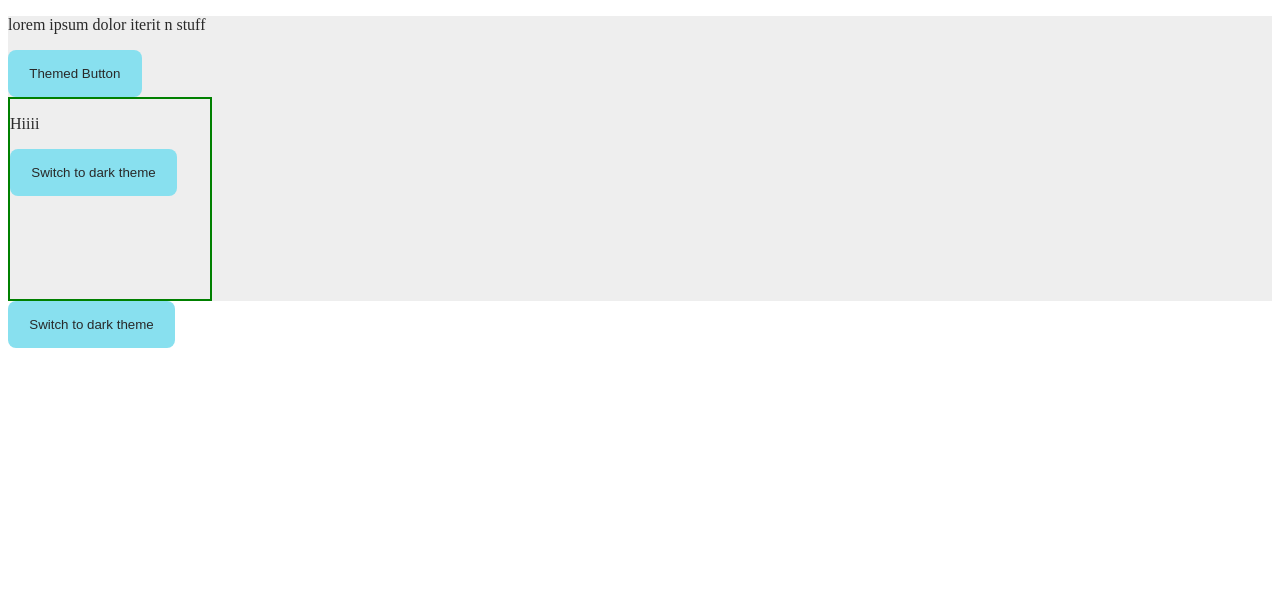
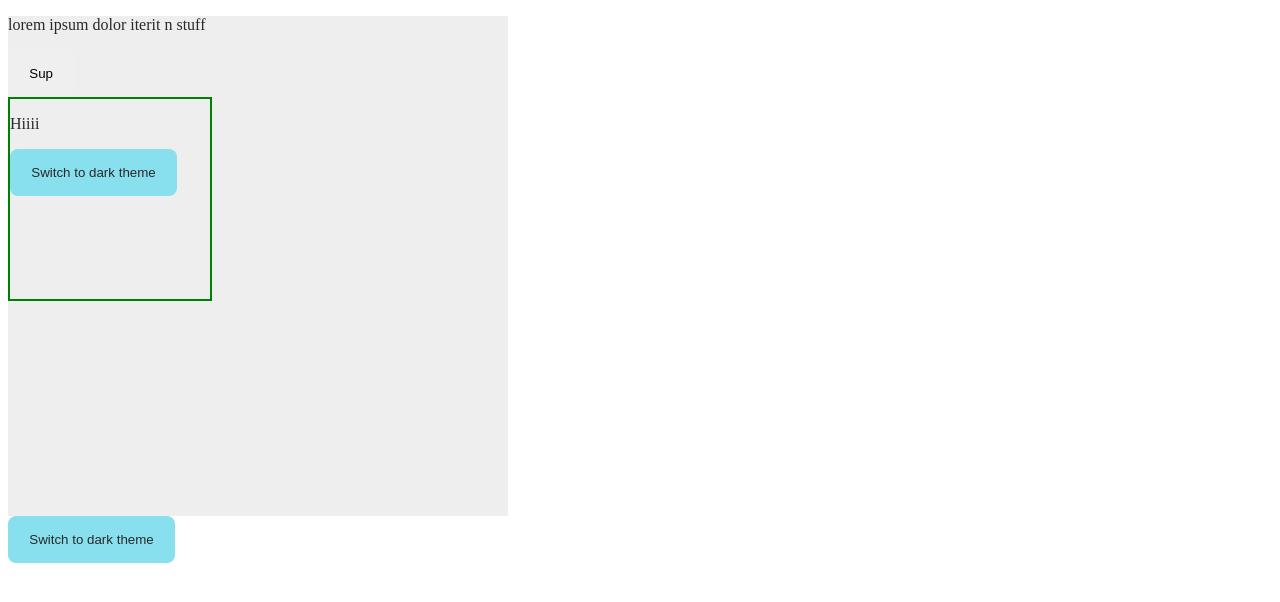
Before and after one commit to AbhilashRPrasad/Context-Theme-Toggler---Building-theme-toggler-React-Authentication-Add-signin---33slbp7mvvek, a React app: page / in a window 1280 px wide. Shown: the top 602 px of the page. Built offline with nearby package versions, Linux system fonts and the light colour scheme.

Commit message:
Update Page.js

```diff
--- a/src/components/Page.js
+++ b/src/components/Page.js
@@ -1,23 +1,17 @@
-import React, { useContext, useState } from 'react';
+import React, { useContext } from 'react';
 import { LocalThemedBox } from './LocalThemedBox';
-import { ThemeContext, ThemeProvider } from './ThemeProvider';
+import { ThemeContext } from './ThemeProvider';
 
 const Page = () => {
-
-    const {theme,setTheme} = useContext(ThemeContext);
-
+      const themeToggle = useContext(ThemeContext)
     return(
-        <div className={'bg-'+theme} id="themed-page">
-            <p id="themed-text-container" className={'txt-'+theme}>
+        <div className={`container bg-${themeToggle.theme}`} id="themed-page">
+            <p id="themed-text-container" className={`txt-${themeToggle.theme}`}>
                 lorem ipsum dolor iterit n stuff
             </p>
-            {/* 'btn btn-'+theme 'txt-'+theme */}
-            <button className={`btn btn-${theme} txt-${theme}`} id="themed-button">Themed Button</button>
-
-        <LocalThemedBox/>
-
+            <button className="btn" id="themed-button">Sup</button>
+            <LocalThemedBox />
         </div>
     )
 }
-
 export { Page }
```
